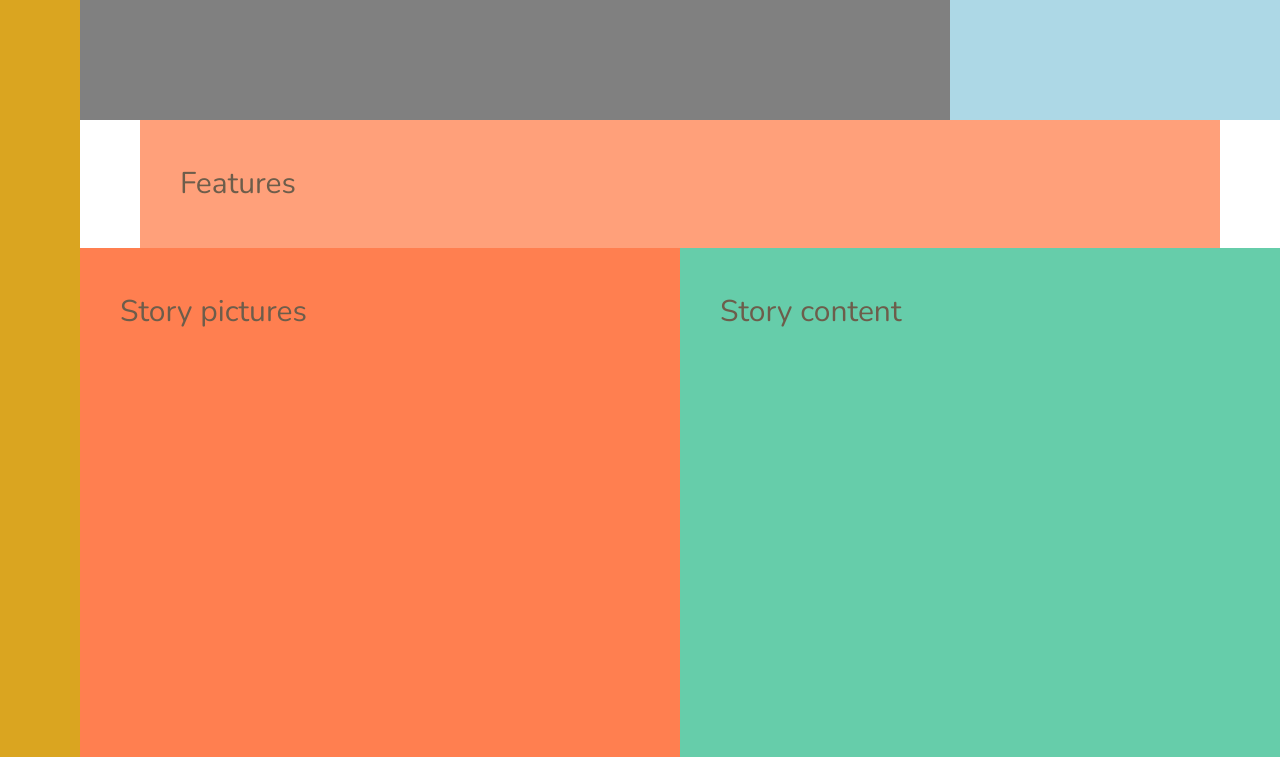
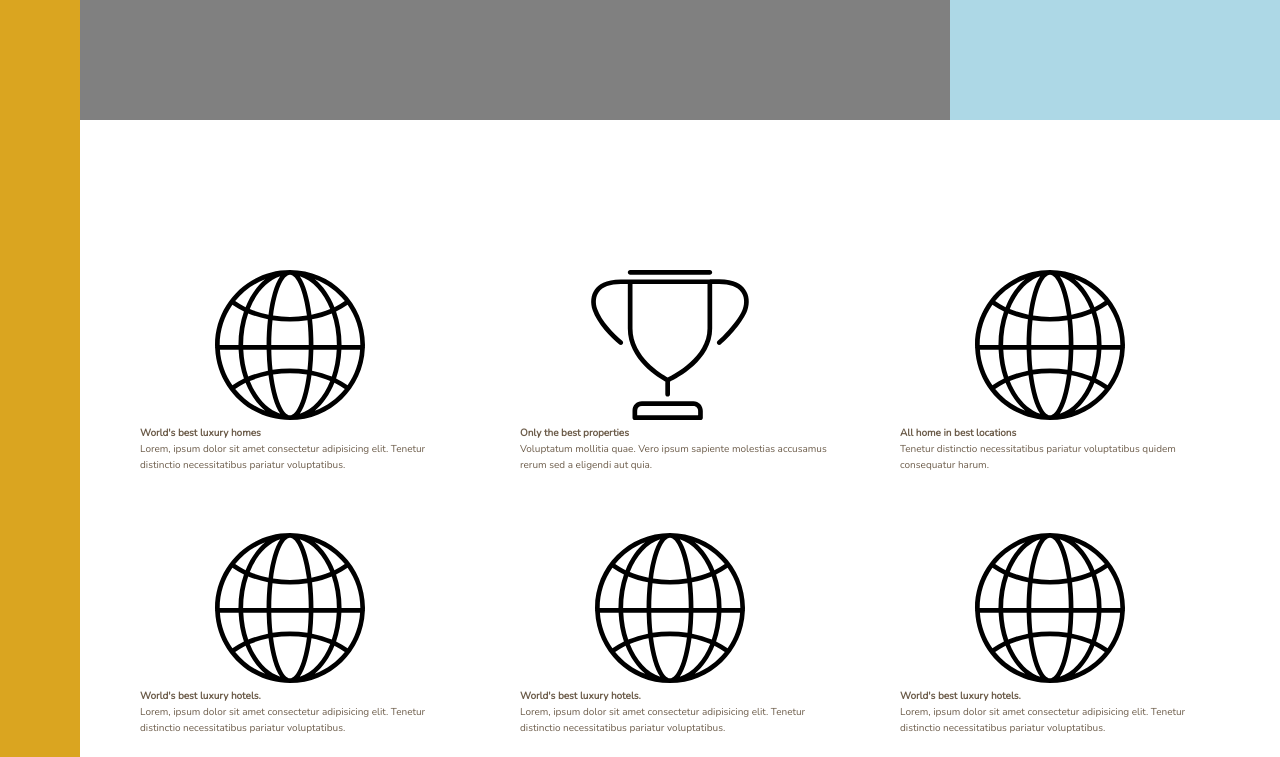
Before and after one commit to aalig/nexter, a website: page index.html in a window 1280 px wide. Shown: the part 520-1277 px from the top of the page. Drawn offline with nearby package versions, Linux system fonts and the light colour scheme.

Commit message:
Features section (1)

```diff
--- a/index.html
+++ b/index.html
@@ -17,7 +17,78 @@
     <div class="sidebar">Sidebar</div>
     <header class="header">Header</header>
     <div class="realtors">Top 3 realtors</div>
-    <section class="features">Features</section>
+    <section class="features">
+        <div class="feature">
+            <svg class="feature__icon">
+                <use xlink:href="img/sprite.svg#icon-global"></use>
+            </svg>
+            <h4 class="heading-4">
+                World's best luxury homes
+            </h4>
+            <p class="paragraph">
+                Lorem, ipsum dolor sit amet consectetur adipisicing elit. Tenetur distinctio necessitatibus pariatur
+                voluptatibus.
+            </p>
+        </div>
+        <div class="feature">
+            <svg class="feature__icon">
+                <use xlink:href="img/sprite.svg#icon-trophy"></use>
+            </svg>
+            <h4 class="heading-4">
+                Only the best properties
+            </h4>
+            <p class="paragraph">
+                Voluptatum mollitia quae. Vero ipsum sapiente molestias accusamus rerum sed a eligendi aut quia.
+            </p>
+        </div>
+        <div class="feature">
+            <svg class="feature__icon">
+                <use xlink:href="img/sprite.svg#icon-global"></use>
+            </svg>
+            <h4 class="heading-4">
+                All home in best locations
+            </h4>
+            <p class="paragraph">
+                Tenetur distinctio necessitatibus pariatur voluptatibus quidem consequatur harum.
+            </p>
+        </div>
+        <div class="feature">
+            <svg class="feature__icon">
+                <use xlink:href="img/sprite.svg#icon-global"></use>
+            </svg>
+            <h4 class="heading-4">
+                World's best luxury hotels.
+            </h4>
+            <p class="paragraph">
+                Lorem, ipsum dolor sit amet consectetur adipisicing elit. Tenetur distinctio necessitatibus pariatur
+                voluptatibus.
+            </p>
+        </div>
+        <div class="feature">
+            <svg class="feature__icon">
+                <use xlink:href="img/sprite.svg#icon-global"></use>
+            </svg>
+            <h4 class="heading-4">
+                World's best luxury hotels.
+            </h4>
+            <p class="paragraph">
+                Lorem, ipsum dolor sit amet consectetur adipisicing elit. Tenetur distinctio necessitatibus pariatur
+                voluptatibus.
+            </p>
+        </div>
+        <div class="feature">
+            <svg class="feature__icon">
+                <use xlink:href="img/sprite.svg#icon-global"></use>
+            </svg>
+            <h4 class="heading-4">
+                World's best luxury hotels.
+            </h4>
+            <p class="paragraph">
+                Lorem, ipsum dolor sit amet consectetur adipisicing elit. Tenetur distinctio necessitatibus pariatur
+                voluptatibus.
+            </p>
+        </div>
+    </section>
     <div class="story__pictures">Story pictures</div>
     <div class="story__content">Story content</div>
     <section class="homes">Homes</section>
--- a/sass/_base.scss
+++ b/sass/_base.scss
@@ -42,9 +42,4 @@
     minmax(6rem, 1fr) [center-start]
     repeat(8, [col-start] minmax(min-content, 14rem) [col-end])
     [center-end] minmax(6rem, 1fr) [full-end];
-
-  & > * {
-    font-size: 3rem;
-    padding: 4rem;
-  }
 }
--- a/sass/_features.scss
+++ b/sass/_features.scss
@@ -1,4 +1,9 @@
 .features {
-  background-color: lightsalmon;
   grid-column: center-start / center-end;
+
+  margin: 15rem 0;
+
+  display: grid;
+  grid-template-columns: repeat(3, 1fr);
+  grid-gap: 6rem;
 }
```
Also changed, not shown: css/style.css.
